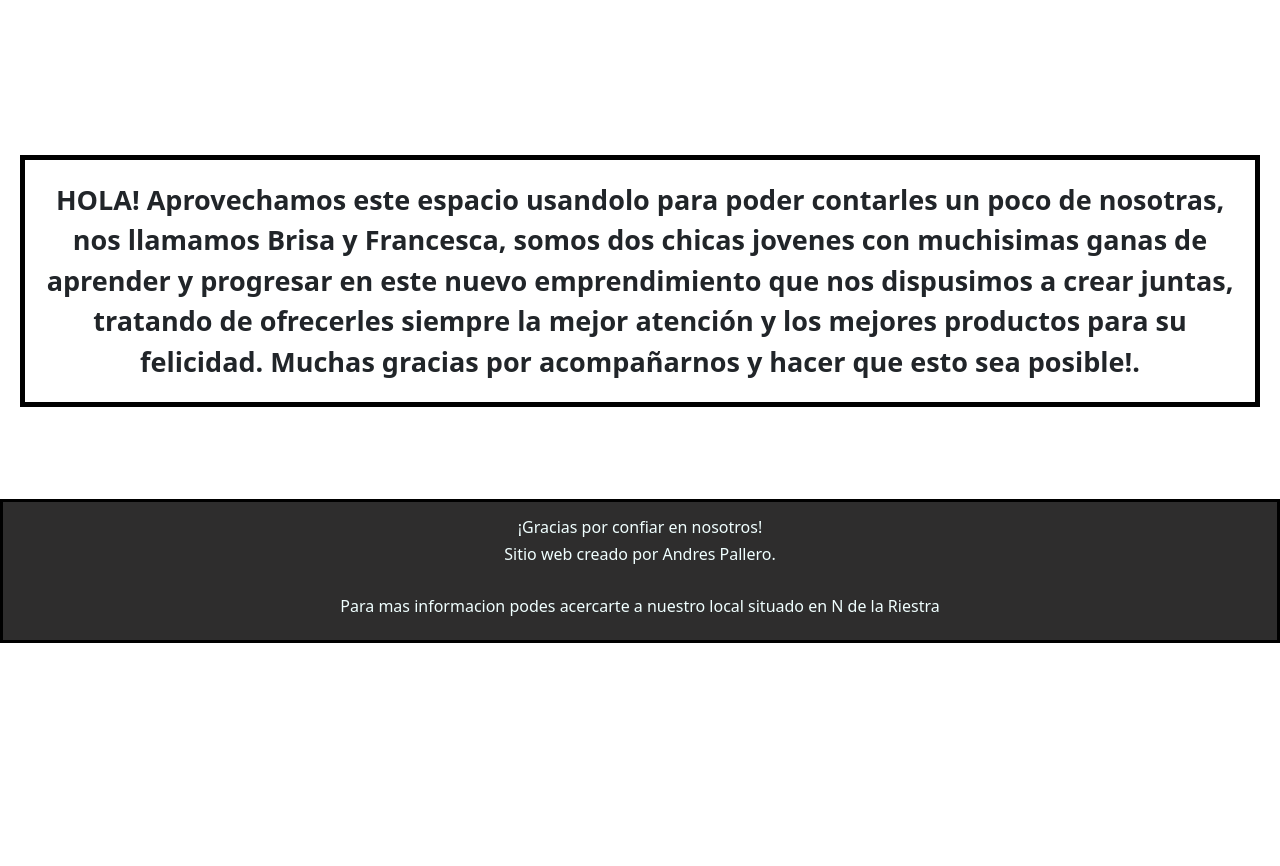
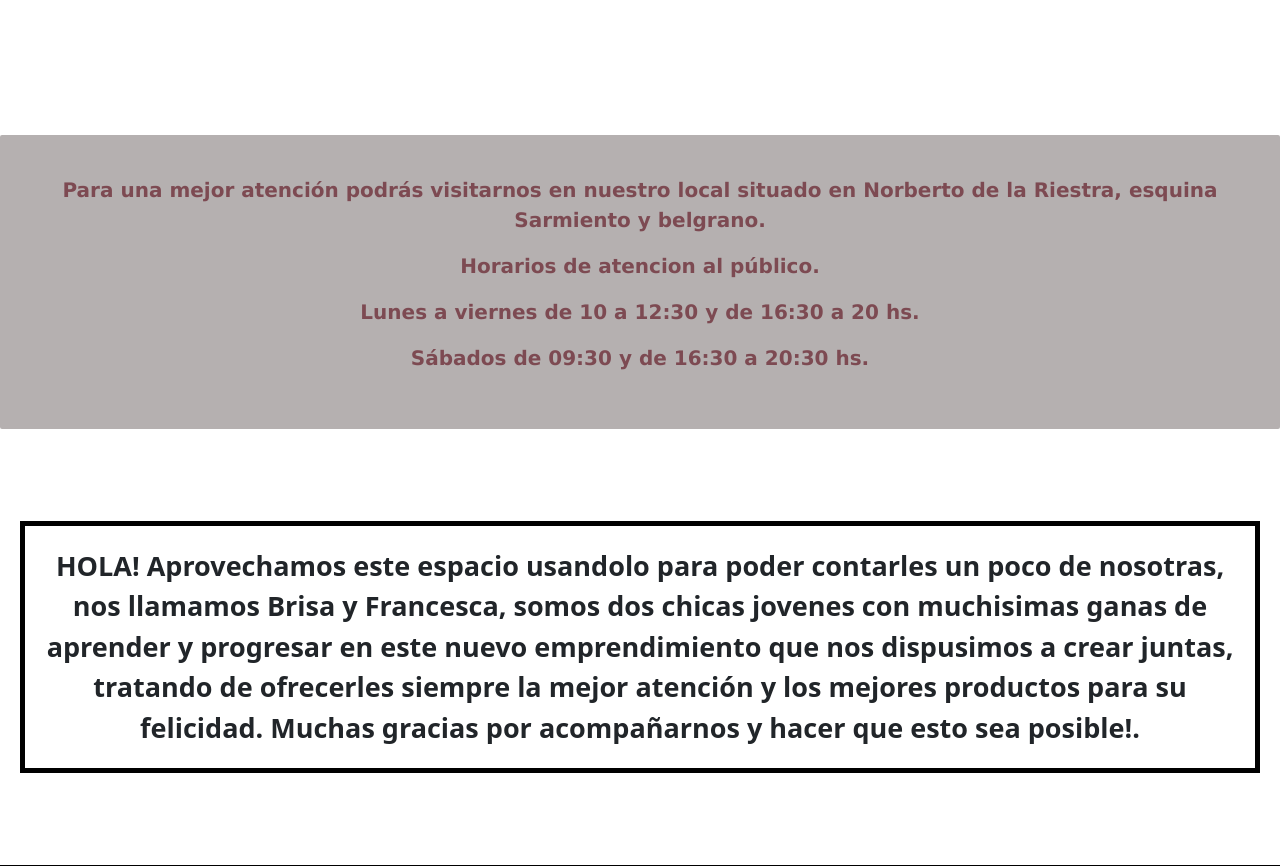
Before and after one commit to andypallero1/thecloset-js, a website: page menu/nosotros.html in a window 1280 px wide. Shown: the part 860-1726 px from the top of the page. Before the commit the page ends 1503 px from the top, so only its background shows below. Drawn offline with nearby package versions, Linux system fonts and the light colour scheme; a web font is replaced by a local one.

Commit message:
cambiosnosotras

```diff
--- a/menu/nosotros.html
+++ b/menu/nosotros.html
@@ -36,6 +36,15 @@
     <br />
     <br />
     <br />
+    <div class="horarios">
+      <p class="text-nos">Para una mejor atención podrás visitarnos en nuestro local situado en Norberto de la Riestra, esquina Sarmiento y belgrano.</p>
+      <p class="text-nos">Horarios de atencion al público.</p>
+      <p class="text-nos">Lunes a viernes de 10 a 12:30 y de 16:30 a 20 hs.</p>
+      <p class="text-nos">Sábados de 09:30 y de 16:30 a 20:30 hs.</p>
+    </div>
+    <br>
+    <br>
+    <br>
 
    <div class="contenedor">
     <p class="nosotrast">
@@ -53,8 +62,6 @@
       <footer>
       <h3>¡Gracias por confiar en nosotros!</h3>
       <h3>Sitio web creado por Andres Pallero.</h3>
-      <br>
-      <h3>Para mas informacion podes acercarte a nuestro local situado en N de la Riestra</h3>
     </footer>
   </div>
   <script src="https://cdn.jsdelivr.net/npm/bootstrap@5.2.0/dist/js/bootstrap.bundle.min.js" integrity="sha384-A3rJD856KowSb7dwlZdYEkO39Gagi7vIsF0jrRAoQmDKKtQBHUuLZ9AsSv4jD4Xa" crossorigin="anonymous"></script>
--- a/scss/estilo.scss
+++ b/scss/estilo.scss
@@ -283,3 +283,19 @@ $estilos: (
   font-weight: bold;
   color: rgb(122, 116, 116);
 }
+
+.horarios{
+  margin: 5px rgb(181, 176, 176) solid;
+  border-radius: 2px;
+  background-color: rgb(181, 176, 176);
+  padding: 40px;
+}
+
+
+.text-nos{
+  color: rgb(125, 74, 82);
+  font-family: 'Lucida Sans', 'Lucida Sans Regular', 'Lucida Grande', 'Lucida Sans Unicode', Geneva, Verdana, sans-serif;
+  font-size: 20px;
+  font-weight: bold;
+  text-align: center;
+}
```
Also changed, not shown: index.html (+1 -2 lines), menu/contacto.html (+3 -3 lines), menu/hombre.html (+0 -2 lines), menu/mujer.html (+1 -3 lines), menu/peques.html (+0 -2 lines), css/estilo.css.
